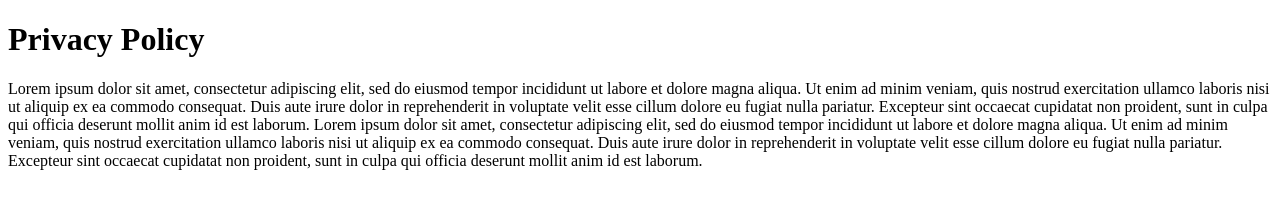
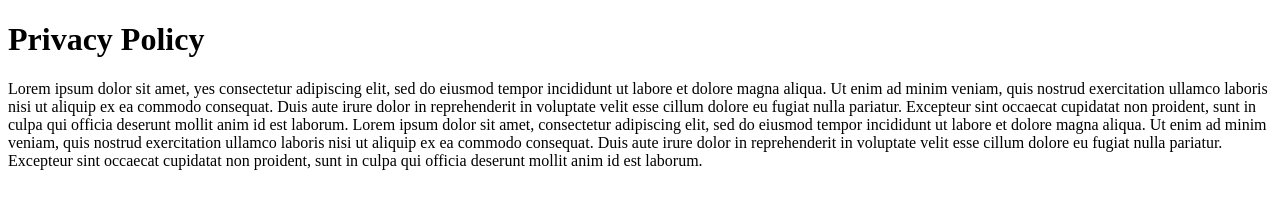
Before and after one commit to chinonsoisidore/masterclass, a plain HTML site: page privacy.html in a window 1280 px wide. Drawn offline with Linux system fonts and the light colour scheme.

Commit message:
initial commit

```diff
--- a/privacy.html
+++ b/privacy.html
@@ -7,7 +7,7 @@
 
 <body>
 <h1> Privacy Policy </h1>
-<p> Lorem ipsum dolor sit amet, consectetur adipiscing elit, sed do eiusmod tempor incididunt ut labore et dolore magna aliqua. Ut enim ad minim veniam, quis nostrud exercitation ullamco laboris nisi ut aliquip ex ea commodo consequat. Duis aute irure dolor in reprehenderit in voluptate velit esse cillum dolore eu fugiat nulla pariatur. Excepteur sint occaecat cupidatat non proident, sunt in culpa qui officia deserunt mollit anim id est laborum.
+<p> Lorem ipsum dolor sit amet, yes consectetur adipiscing elit, sed do eiusmod tempor incididunt ut labore et dolore magna aliqua. Ut enim ad minim veniam, quis nostrud exercitation ullamco laboris nisi ut aliquip ex ea commodo consequat. Duis aute irure dolor in reprehenderit in voluptate velit esse cillum dolore eu fugiat nulla pariatur. Excepteur sint occaecat cupidatat non proident, sunt in culpa qui officia deserunt mollit anim id est laborum.
 Lorem ipsum dolor sit amet, consectetur adipiscing elit, sed do eiusmod tempor incididunt ut labore et dolore magna aliqua. Ut enim ad minim veniam, quis nostrud exercitation ullamco laboris nisi ut aliquip ex ea commodo consequat. Duis aute irure dolor in reprehenderit in voluptate velit esse cillum dolore eu fugiat nulla pariatur. Excepteur sint occaecat cupidatat non proident, sunt in culpa qui officia deserunt mollit anim id est laborum.</p>
 </body>
 
```
